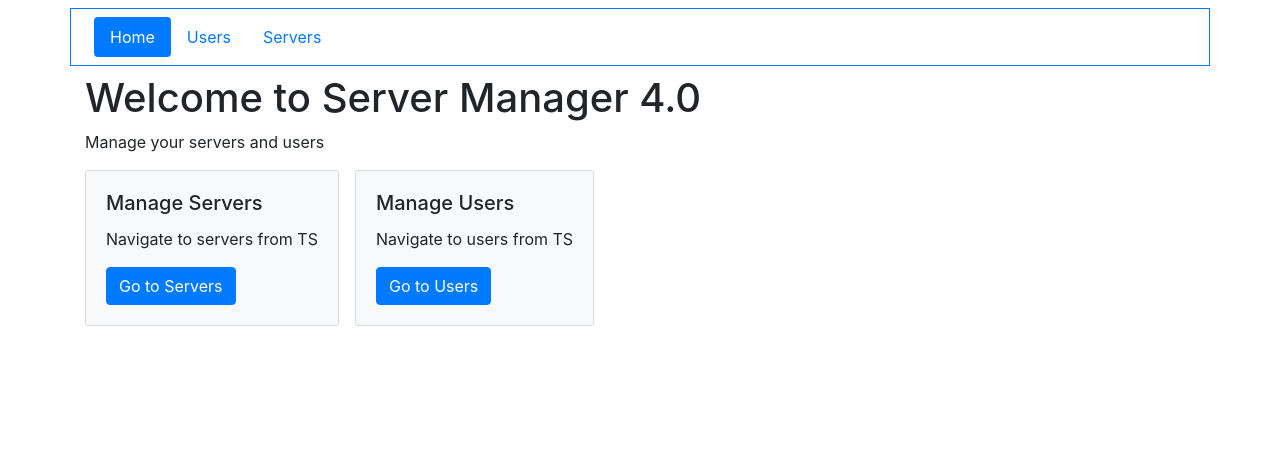
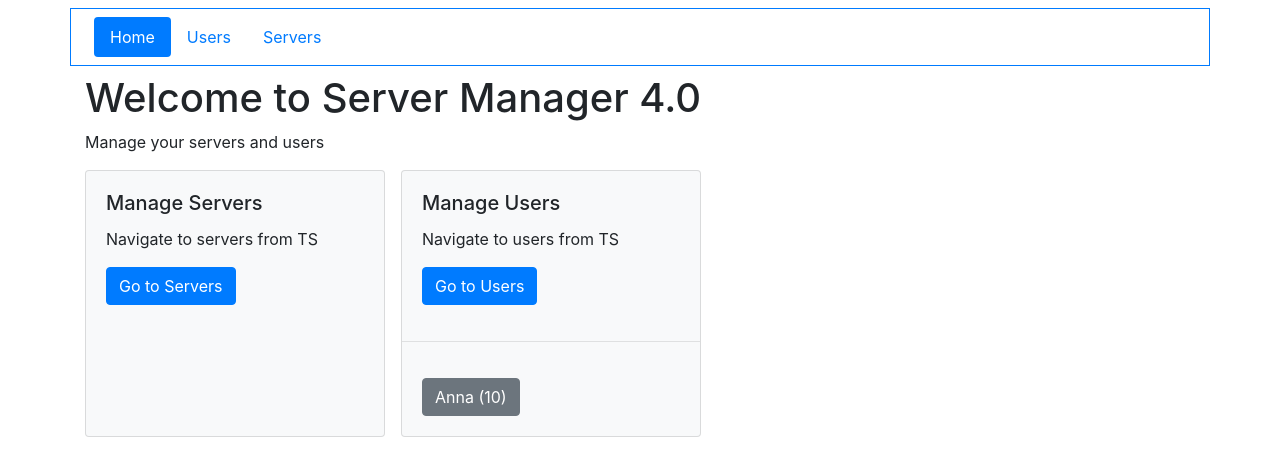
Before and after one commit to milioce/ng-course-basic, an Angular app: page / in a window 1280 px wide. Shown: the top 476 px of the page. Built offline with nearby package versions, Linux system fonts and the light colour scheme.

Commit message:
11 Router - Passing parameters I

```diff
--- a/src/app/app-routing.module.ts
+++ b/src/app/app-routing.module.ts
@@ -2,12 +2,14 @@ import { NgModule } from '@angular/core';
 import { Routes, RouterModule } from '@angular/router';
 import { HomeComponent } from './home/home.component';
 import { ServersComponent } from './servers/servers.component';
+import { UserComponent } from './users/user/user.component';
 import { UsersComponent } from './users/users.component';
 
 
 const routes: Routes = [
   { path: '', component: HomeComponent },
   { path: 'users', component: UsersComponent },
+  { path: 'users/:id/:name', component: UserComponent },
   { path: 'servers', component: ServersComponent }
 ];
 
--- a/src/app/app.module.ts
+++ b/src/app/app.module.ts
@@ -13,6 +13,7 @@ import { ReceiverComponent } from './messages/receiver.component';
 import { HomeComponent } from './home/home.component';
 import { UsersComponent } from './users/users.component';
 import { AppRoutingModule } from './app-routing.module';
+import { UserComponent } from './users/user/user.component';
 
 @NgModule({
   declarations: [
@@ -25,7 +26,8 @@ import { AppRoutingModule } from './app-routing.module';
     EmitterComponent,
     ReceiverComponent,
     HomeComponent,
-    UsersComponent
+    UsersComponent,
+    UserComponent
   ],
   imports: [
     BrowserModule,
--- a/src/app/home/home.component.html
+++ b/src/app/home/home.component.html
@@ -2,7 +2,7 @@
 <p>Manage your servers and users</p>
 
 <div class="d-flex mb-3">
-  <div class="card bg-light" style="max-width: 300px;">
+  <div class="card bg-light" style="width: 300px;">
     <div class="card-body">
       <h5 class="card-title">Manage Servers</h5>
       <p class="card-text">Navigate to servers from TS</p>
@@ -10,11 +10,15 @@
     </div>
   </div>
 
-  <div class="card bg-light ml-3" style="max-width: 300px;">
+  <div class="card bg-light ml-3" style="width: 300px;">
     <div class="card-body">
       <h5 class="card-title">Manage Users</h5>
       <p class="card-text">Navigate to users from TS</p>
       <a (click)="goToUsers()" class="btn btn-primary">Go to Users</a>
     </div>
+    <hr>
+    <div class="card-body">
+      <a [routerLink]="['/users', 10, 'Emilio']" class="btn btn-secondary">Anna (10)</a>
+    </div>
   </div>
 </div>
--- /dev/null
+++ b/src/app/users/user/user.component.html
@@ -0,0 +1,2 @@
+<p>User Id is {{ user.id }} </p>
+<p>User name is {{ user.name }} </p>
--- /dev/null
+++ b/src/app/users/user/user.component.ts
@@ -0,0 +1,21 @@
+import { Component, OnInit } from '@angular/core';
+import { ActivatedRoute } from '@angular/router';
+
+@Component({
+  selector: 'app-user',
+  templateUrl: './user.component.html',
+  styleUrls: ['./user.component.css']
+})
+export class UserComponent implements OnInit {
+  user: {id: string, name: string};
+
+  constructor(private route: ActivatedRoute) { }
+
+  ngOnInit(): void {
+    this.user = {
+      id: this.route.snapshot.params['id'],
+      name: this.route.snapshot.params['name']
+    }
+  }
+
+}
```
Also changed, not shown: src/app/users/user/user.component.css (added), 1 other file (tests, documents, lock files or other folders).
